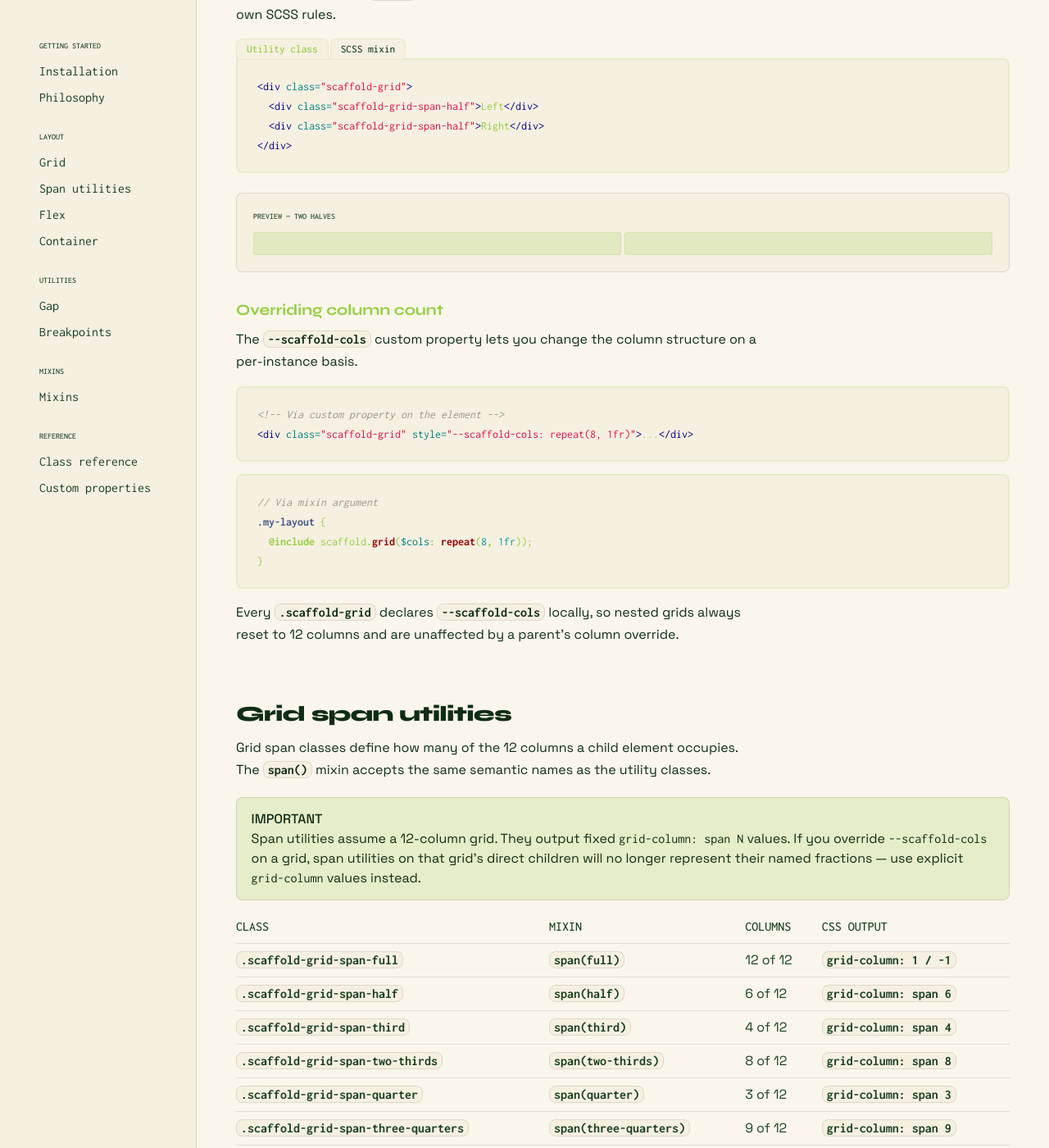
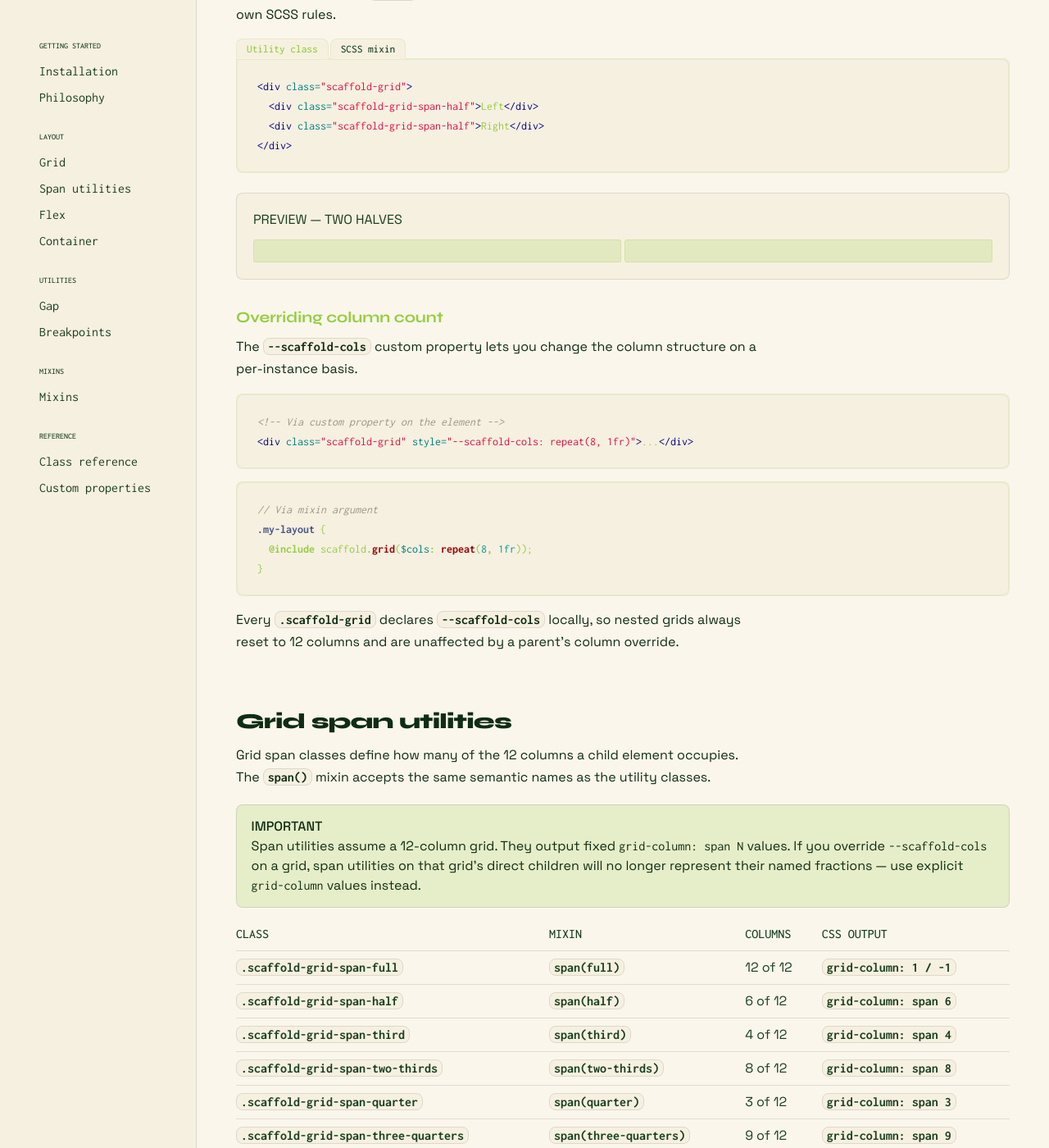
Before and after one commit to naher94/scaffoldcss, a Jekyll site: the page built from docs.html, in a window 1280 px wide and 1400 px high, scrolled down 2324 px. Shown: the whole window at 82% size. Built offline with Jekyll 4.4.1, drawn with Linux system fonts in a browser that asks for light colours.

Commit message:
Update _docs.scss

```diff
--- a/_sass/_docs.scss
+++ b/_sass/_docs.scss
@@ -270,11 +270,11 @@
   margin: 1rem 0 1.5rem;
 
   &-label {
-    font-family: var(--font-mono);
-    font-size: 10px;
+    // font-family: var(--font-mono);
+    // font-size: 10px;
     color: var(--bamboo-forest);
     margin-bottom: 0.75rem;
-    font-weight: 500;
+    // font-weight: 500;
     text-transform: uppercase;
   }
 }
```
